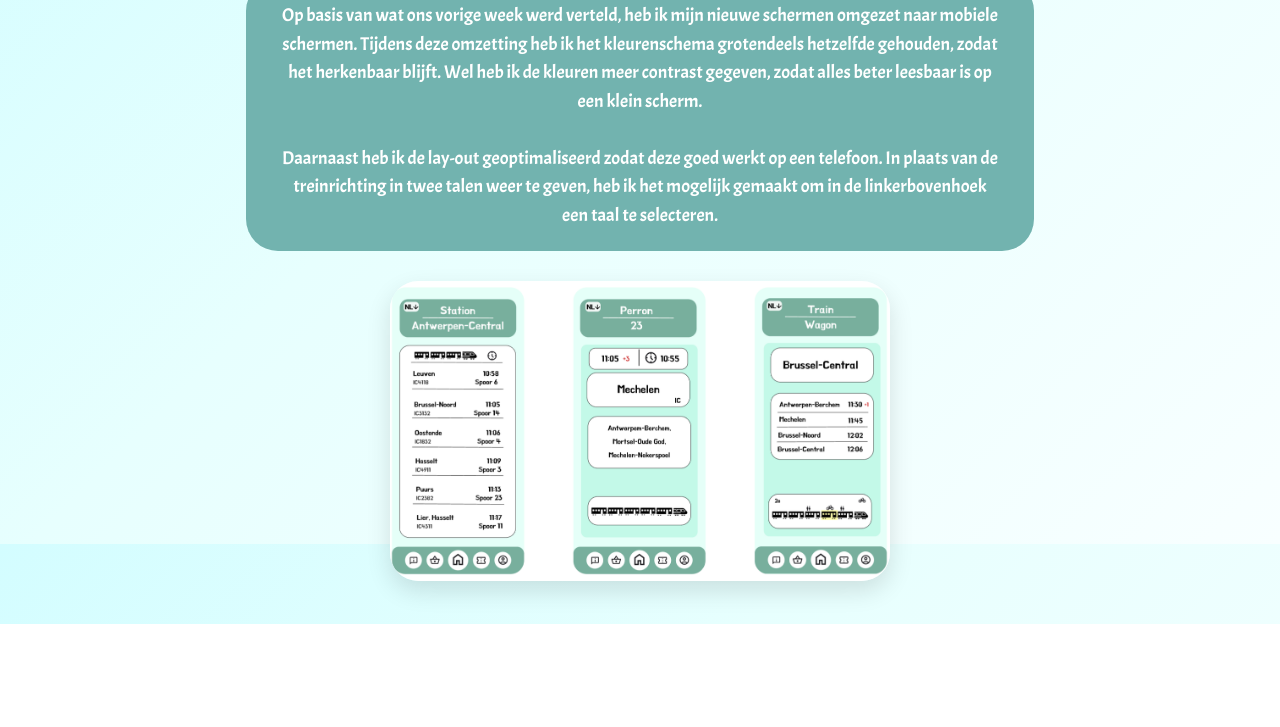
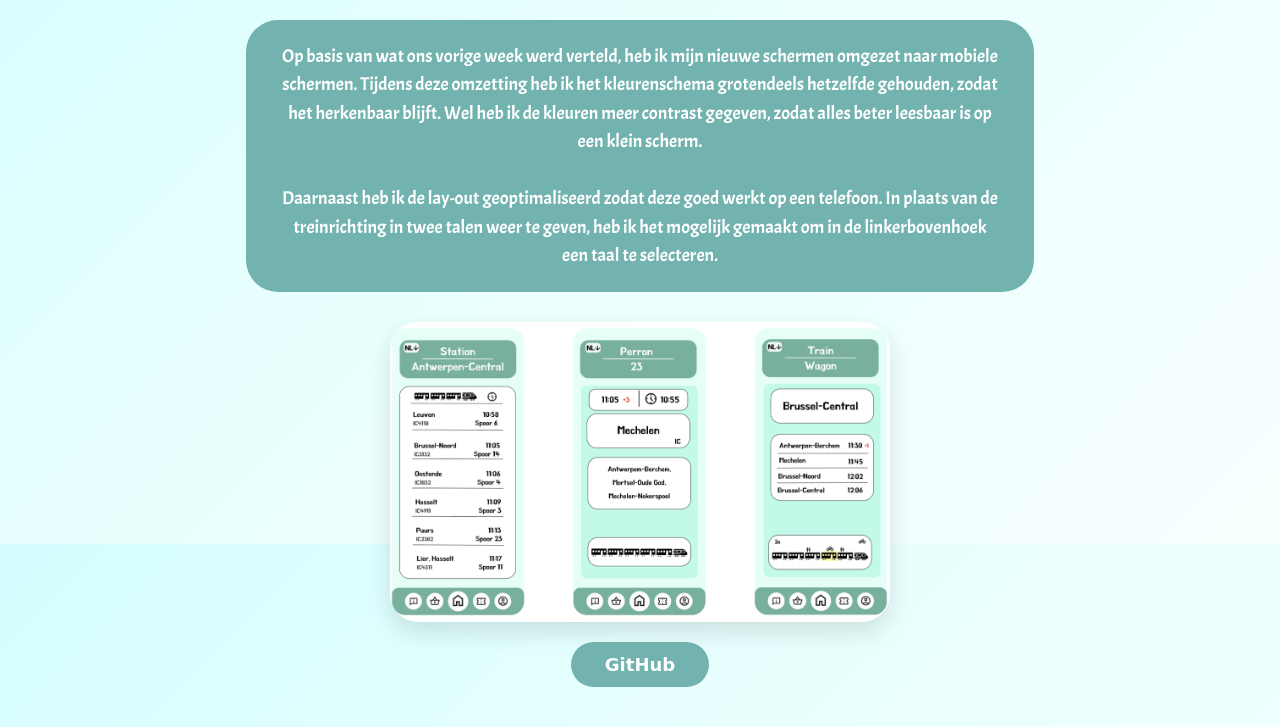
Before and after one commit to OleksandraZharinova/Projectdocumentatie_ZharinovaO, a website: page week9.html in a window 1280 px wide. Shown: the part 256-983 px from the top of the page. Before the commit the page ends 880 px from the top, so only its background shows below. Drawn offline with Linux system fonts and the light colour scheme; a web font is replaced by a local one.

Commit message:
week9.html

```diff
--- a/week9.html
+++ b/week9.html
@@ -5,7 +5,7 @@
   <meta name="viewport" content="width=device-width, initial-scale=1.0" />
   <title>Week 9</title>
 
-  <!-- Zelfde Google Fonts als Week 1 -->
+  <!-- Google Fonts -->
   <link href="https://fonts.googleapis.com/css2?family=Chelsea+Market&family=Acme&display=swap" rel="stylesheet">
 
   <style>
@@ -16,14 +16,13 @@
 
     html {
       background: linear-gradient(135deg,
-        #d3fdff  0%,
+        #d3fdff 0%,
         #e7fffe 40%,
         #f8ffff 100%);
       background-attachment: fixed;
     }
 
     body {
-      background: transparent;
       min-height: 100vh;
       font-family: "Chelsea Market", cursive;
       padding: 40px;
@@ -51,7 +50,6 @@
       cursor: pointer;
       z-index: 2000;
       transition: transform 0.15s ease, background-color 0.2s ease;
-      font-family: "Chelsea Market", cursive;
     }
 
     .back-btn:hover {
@@ -78,7 +76,6 @@
       letter-spacing: 0.12em;
       font-weight: 600;
       margin-bottom: 5px;
-      font-family: "Chelsea Market", cursive;
     }
 
     .page-wrapper {
@@ -93,12 +90,11 @@
       padding: 22px 60px;
       border-radius: 55px;
       display: inline-block;
-      margin: 0 0 24px 0;
+      margin-bottom: 24px;
       text-transform: uppercase;
       letter-spacing: 0.14em;
       font-size: clamp(2.6rem, 6vw, 3.8rem);
       font-weight: 600;
-      font-family: "Chelsea Market", cursive;
     }
 
     /* ===== TEKST ===== */
@@ -107,7 +103,6 @@
       padding: 22px 34px;
       border-radius: 32px;
       font-size: 1.15rem;
-      font-weight: 500;
       max-width: 720px;
       margin: 0 auto 30px auto;
       line-height: 1.55;
@@ -123,9 +118,6 @@
       border-radius: 28px;
       box-shadow: 0 10px 25px rgba(0,0,0,0.12);
       cursor: pointer;
-      position: relative;
-      z-index: 1;
-      transform-origin: center center;
       transition: transform 0.4s ease-in-out;
     }
 
@@ -133,25 +125,47 @@
       transform: translateY(-180px) scale(1.9);
     }
 
+    /* ===== GITHUB KNOP ===== */
+    .github-bottom {
+      margin-top: 20px;      /* ✅ vaste afstand */
+      padding-bottom: 40px;
+      display: flex;
+      justify-content: center;
+    }
+
+    .side-btn {
+      background-color: #72b3af;
+      color: white;
+      text-decoration: none;
+      font-size: 18px;
+      padding: 12px 34px;
+      border-radius: 30px;
+      font-weight: 600;
+      transition: transform 0.15s ease, background-color 0.2s ease;
+    }
+
+    .side-btn:hover {
+      background-color: #6aa8a4;
+      transform: scale(1.06);
+    }
+
+    .button-animate {
+      animation: clickBounce 0.15s ease;
+    }
+
     /* ===== RESPONSIVE ===== */
     @media (max-width: 768px) {
-      body {
-        padding: 24px;
-      }
-
-      .week-image {
-        width: 90%;
-      }
-
-      .week-title {
-        padding: 18px 40px;
-      }
-
+      body { padding: 24px; }
+      .week-image { width: 90%; }
+      .week-title { padding: 18px 40px; }
       .back-btn {
         top: 16px;
         left: 16px;
         font-size: 13px;
         padding: 7px 16px;
+      }
+      .github-bottom {
+        margin-top: 16px;
       }
     }
   </style>
@@ -187,32 +201,45 @@
 
   </div>
 
+  <!-- GITHUB KNOP -->
+  <div class="github-bottom">
+    <a
+      href="https://github.com/OleksandraZharinova/Projectdocumentatie_ZharinovaO.git"
+      class="side-btn"
+      target="_blank"
+      rel="noopener noreferrer"
+      id="githubBtn"
+    >
+      GitHub
+    </a>
+  </div>
+
   <script>
-    // Kleine click-animatie voor de terugknop
+    // Terugknop animatie
     const backBtn = document.getElementById("backBtn");
     backBtn.addEventListener("click", () => {
       backBtn.classList.add("animate");
       setTimeout(() => backBtn.classList.remove("animate"), 200);
     });
 
-    // Zoom klik gedrag
+    // Afbeelding zoom
     const img = document.getElementById("weekImg");
-
     img.addEventListener("click", () => {
       const wasEnlarged = img.classList.contains("enlarged");
       img.classList.toggle("enlarged");
 
       if (!wasEnlarged) {
-        img.scrollIntoView({
-          behavior: "smooth",
-          block: "center"
-        });
+        img.scrollIntoView({ behavior: "smooth", block: "center" });
       } else {
-        window.scrollTo({
-          top: 0,
-          behavior: "smooth"
-        });
+        window.scrollTo({ top: 0, behavior: "smooth" });
       }
+    });
+
+    // GitHub knop animatie
+    const githubBtn = document.getElementById("githubBtn");
+    githubBtn.addEventListener("click", () => {
+      githubBtn.classList.add("button-animate");
+      setTimeout(() => githubBtn.classList.remove("button-animate"), 150);
     });
   </script>
 
```
